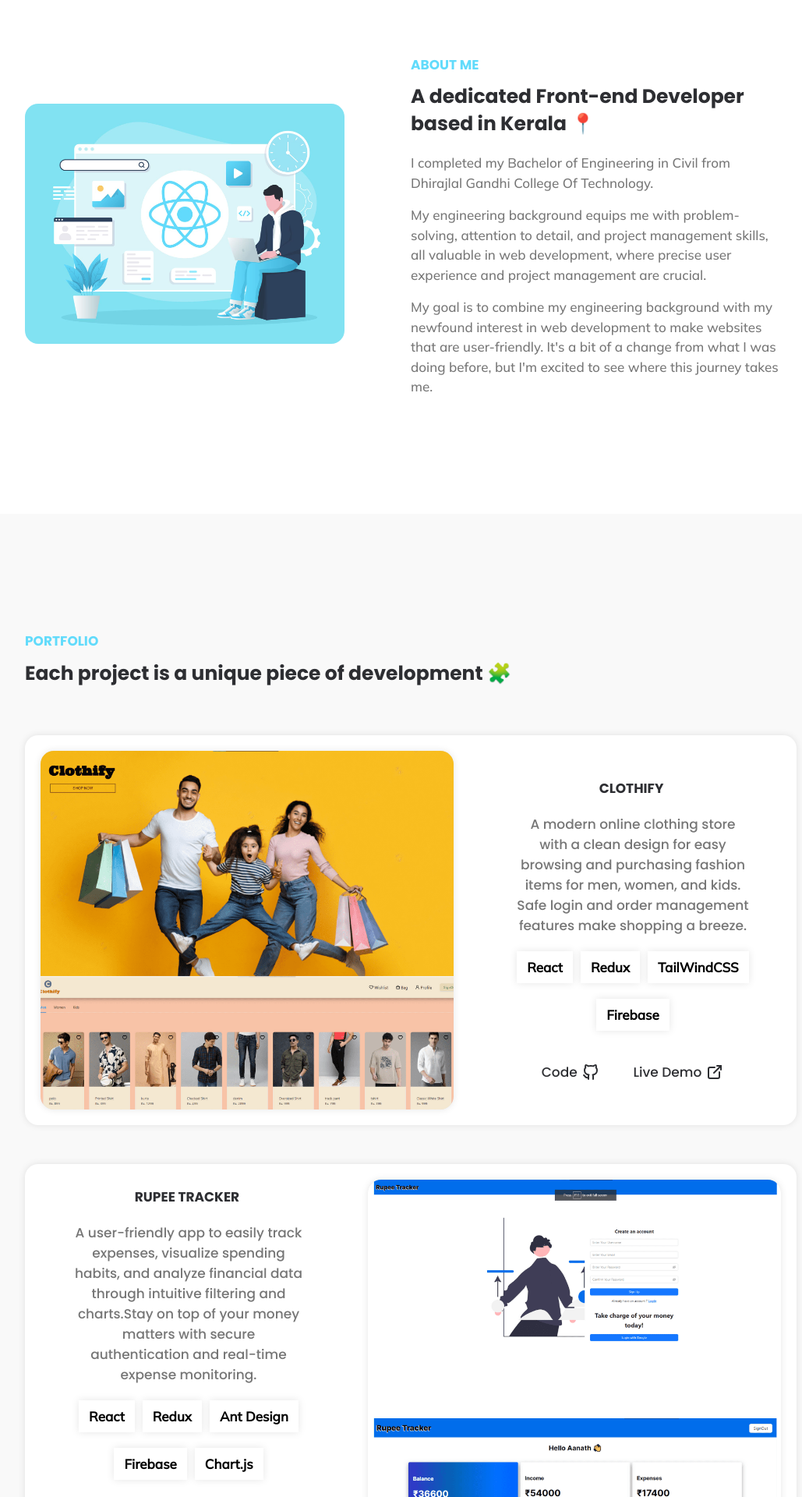
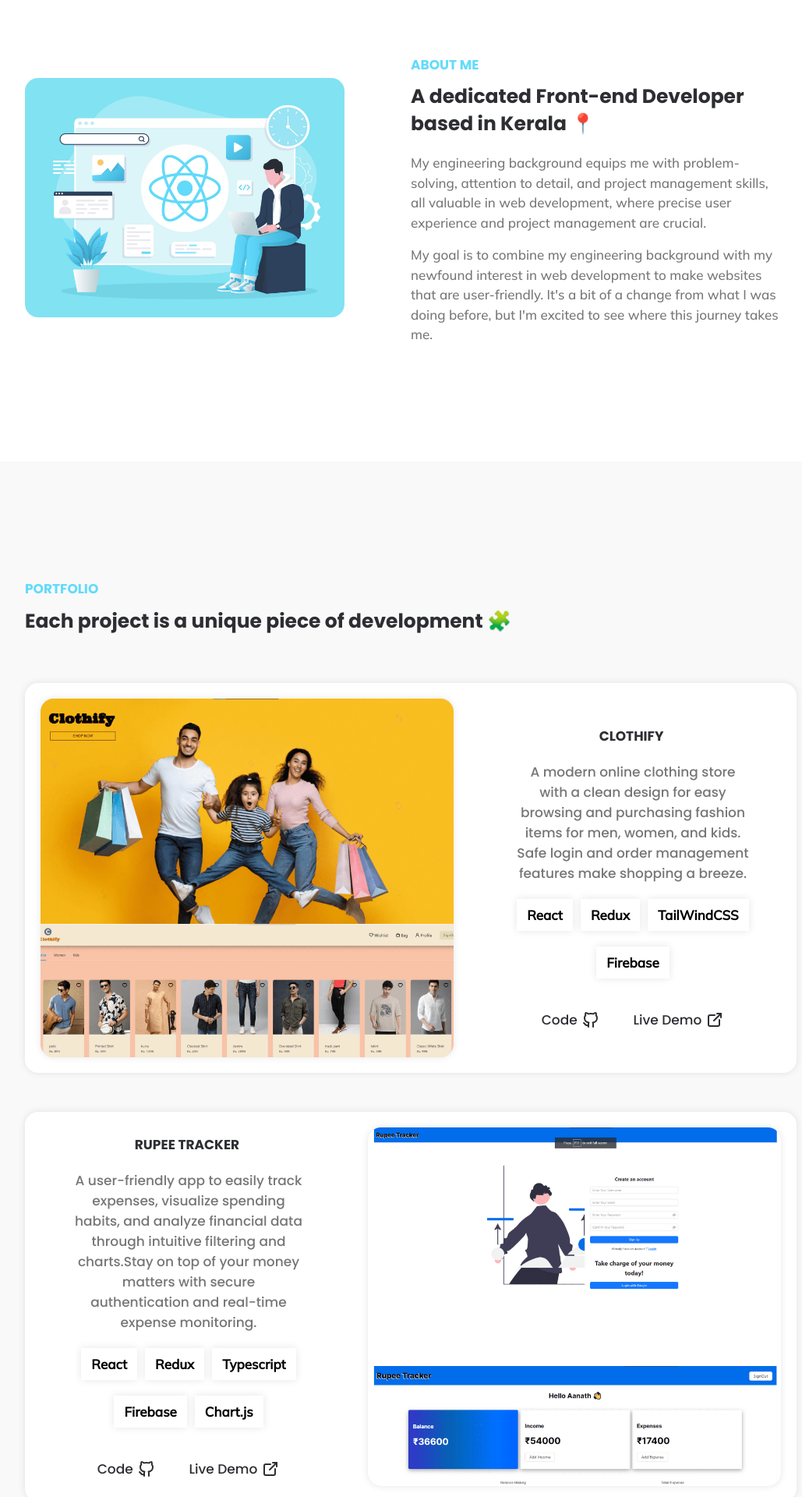
Before and after one commit to AbiScripter/abilash-mugunthan-portfolio, a React (Create React App) app: page / in a window 1280 px wide. Shown: the part 880-2800 px from the top of the page at 78% size, without its empty margins (113-1142 px from the left). Built offline with nearby package versions, Linux system fonts and the light colour scheme.

Commit message:
update in links

```diff
--- a/src/components/AboutMe.jsx
+++ b/src/components/AboutMe.jsx
@@ -14,12 +14,6 @@
               <h4>
                 A dedicated Front-end Developer <br /> based in Kerala 📍
               </h4>
-              <p>
-                I completed my Bachelor of Engineering in Civil from Dhirajlal
-                Gandhi College Of Technology.
-              </p>
-              <br />
-
               <p>
                 My engineering background equips me with problem-solving,
                 attention to detail, and project management skills, all valuable
--- a/src/components/Hero.jsx
+++ b/src/components/Hero.jsx
@@ -14,17 +14,22 @@
   },
 
   {
-    img: "https://skillicons.dev/icons?i=tailwind,sass",
+    img: "https://skillicons.dev/icons?i=js,ts",
     id: 2,
   },
 
   {
+    img: "https://skillicons.dev/icons?i=tailwind,sass",
+    id: 3,
+  },
+
+  {
     img: "https://skillicons.dev/icons?i=css,html",
-    id: 3,
+    id: 4,
   },
   {
     img: "https://skillicons.dev/icons?i=git,github",
-    id: 4,
+    id: 5,
   },
 ];
 
--- a/src/components/Projects.jsx
+++ b/src/components/Projects.jsx
@@ -31,12 +31,12 @@
                 techStack={[
                   "React",
                   "Redux",
-                  "Ant Design",
+                  "Typescript",
                   "Firebase",
                   "Chart.js",
                 ]}
-                code="https://github.com/AbiScripter/Rupee-Tracker"
-                demo="https://rupee-tracker-phi.vercel.app"
+                code="https://github.com/AbiScripter/Rupee-Tracker-TS"
+                demo="https://rupee-tracker-ts.vercel.app/"
                 scrollY="-40%"
                 cName="reversed-proj"
               />
```
